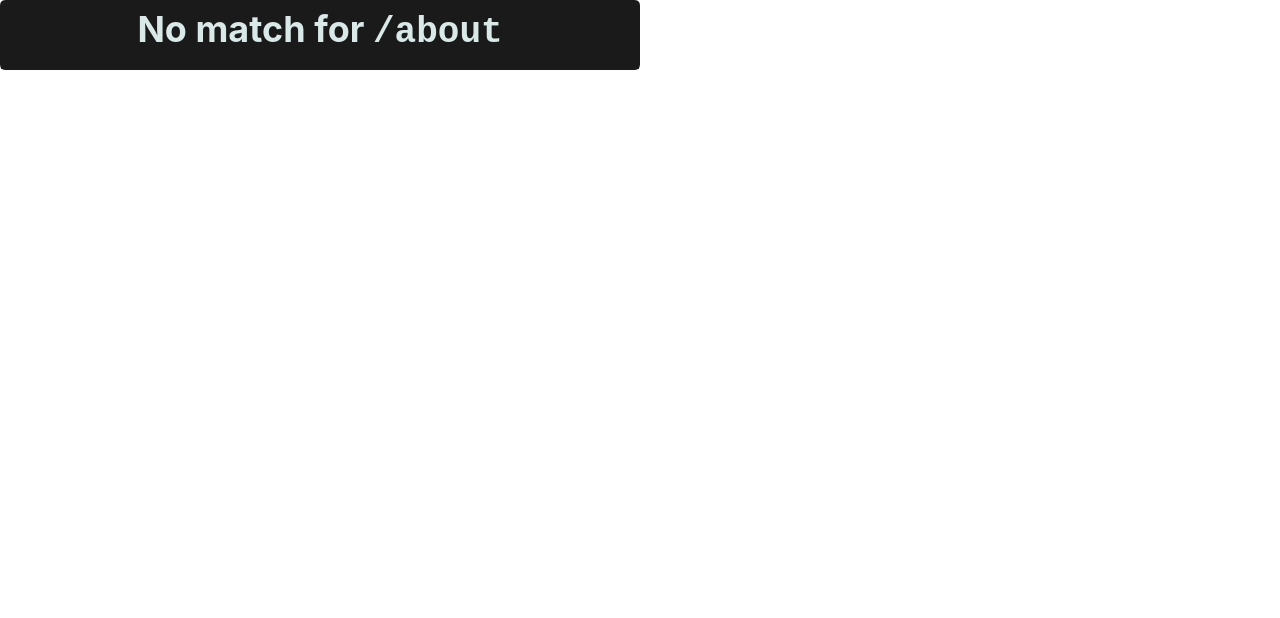
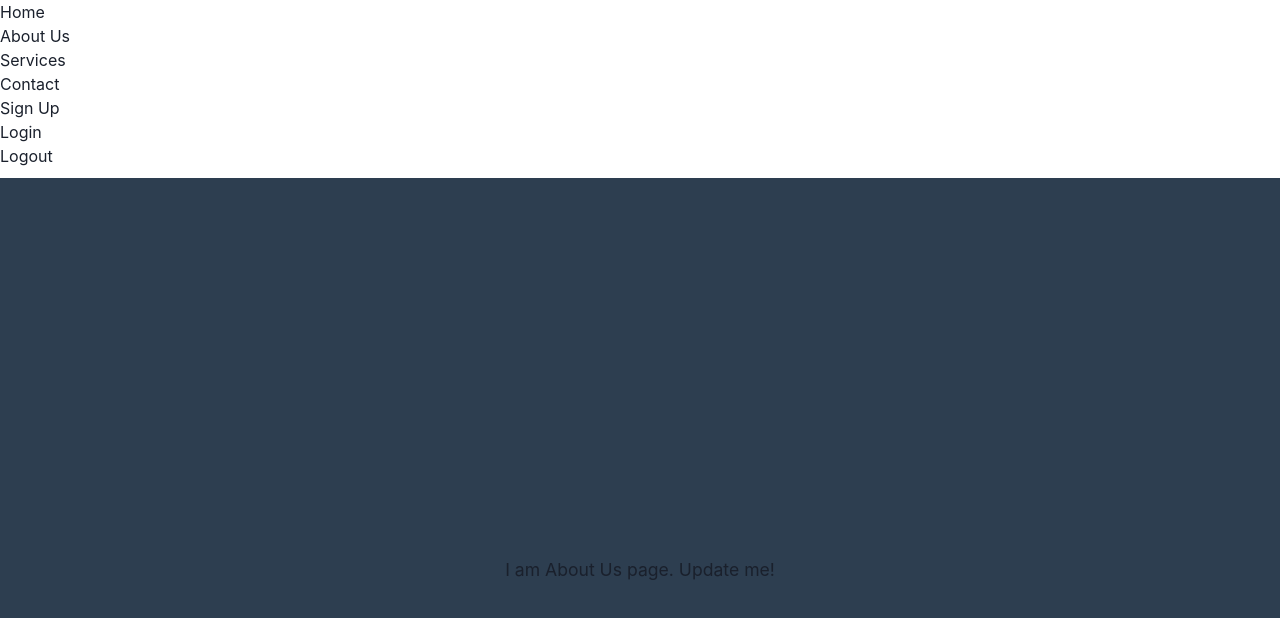
Before and after one commit to MattAJ26/holistic-healing, a React (Vite) app in the folder client/: page /about in a window 1280 px wide. Before the commit this address had no page. Shown: the top 618 px of the page. Built offline with nearby package versions, Linux system fonts and the light colour scheme.

Commit message:
add navTabs with blanc pages

```diff
--- a/client/src/App.jsx
+++ b/client/src/App.jsx
@@ -5,8 +5,9 @@ import { ApolloClient, ApolloProvider, InMemoryCache } from '@apollo/client';
 // chacckra ui settings
 // -------------------
 import { Box, ChakraProvider } from '@chakra-ui/react';
-import { extendTheme } from '@chakra-ui/react'
-import * as ReactDOM from 'react-dom/client'
+import { extendTheme } from '@chakra-ui/react';
+import * as ReactDOM from 'react-dom/client';
+import NavTabs from './components/NavTabs';
 
 const client = new ApolloClient({
   uri: '/graphql',
@@ -34,9 +35,10 @@ function App() {
 
     <ApolloProvider client={client}>
       {/* <Headers /> */}
+      <NavTabs/>
       <div className="flex-column justify-center align-center min-100-vh bg-primary">
+
         <Outlet />
-        <NavTabs/>
       </div>
     </ApolloProvider>
         </ChakraProvider>
--- a/client/src/components/NavTabs.jsx
+++ b/client/src/components/NavTabs.jsx
@@ -1,49 +1,21 @@
-function NavTabs({ currentPage, handlePageChange }) {
-    return (
-      <ul className="nav nav-tabs">
-        <li className="nav-item">
-          <a
-            href="#home"
-            onClick={() => handlePageChange('Home')}
-            // This is a conditional (ternary) operator that checks to see if the current page is "Home"
-            // If it is, we set the current page to 'nav-link-active', otherwise we set it to 'nav-link'
-            className={currentPage === 'Home' ? 'nav-link active' : 'nav-link'}
-          >
-            Home
-          </a>
-        </li>
-        <li className="nav-item">
-          <a
-            href="#about"
-            onClick={() => handlePageChange('About')}
-            // Check to see if the currentPage is `About`, and if so we use the active link class from bootstrap. Otherwise, we set it to a normal nav-link
-            className={currentPage === 'About' ? 'nav-link active' : 'nav-link'}
-          >
-            About
-          </a>
-        </li>
-        <li className="nav-item">
-          <a
-            href="#blog"
-            onClick={() => handlePageChange('Blog')}
-            // Check to see if the currentPage is `Blog`, and if so we use the active link class from bootstrap. Otherwise, we set it to a normal nav-link
-            className={currentPage === 'Blog' ? 'nav-link active' : 'nav-link'}
-          >
-            Blog
-          </a>
-        </li>
-        <li className="nav-item">
-          <a
-            href="#contact"
-            onClick={() => handlePageChange('Contact')}
-            // Check to see if the currentPage is `Contact`, and if so we use the active link class from bootstrap. Otherwise, we set it to a normal nav-link
-            className={currentPage === 'Contact' ? 'nav-link active' : 'nav-link'}
-          >
-            Contact
-          </a>
-        </li>
-      </ul>
-    );
-  }
+import { Link } from 'react-router-dom';
 
-  export default NavTabs;
+export default function NavTabs({ links }) {
+  return (
+    <nav className="navbar navbar-expand-lg bg-secondary">
+      <div className="container-fluid">
+        <div className="collapse navbar-collapse" id="navbarSupportedContent">
+          <ul className="navbar-nav me-auto mb-2 mb-lg-0">
+            <li><Link to="/">Home</Link></li>
+            <li><Link to="/about">About Us</Link></li>
+            <li><Link to="/services">Services</Link></li>
+            <li><Link to="/contact">Contact</Link></li>
+            <li><Link to="/signup">Sign Up</Link></li>
+            <li><Link to="/login">Login</Link></li>
+            <li><Link to="/logout">Logout</Link></li>
+          </ul>
+        </div>
+      </div>
+    </nav>
+  );
+}
--- /dev/null
+++ b/client/src/pages/About.jsx
@@ -0,0 +1,10 @@
+export default function About() {
+    return (
+      <div>
+        <p>
+          I am About Us page. Update me!
+        </p>
+
+      </div>
+    );
+  }
--- /dev/null
+++ b/client/src/pages/Contact.jsx
@@ -0,0 +1,10 @@
+export default function Contact() {
+    return (
+      <div>
+        <p>
+          I am Contact page. Update me!
+        </p>
+
+      </div>
+    );
+  }
--- /dev/null
+++ b/client/src/pages/Login.jsx
@@ -0,0 +1,10 @@
+export default function Login() {
+    return (
+      <div>
+        <p>
+          I am Login page. Update me!
+        </p>
+
+      </div>
+    );
+  }
--- /dev/null
+++ b/client/src/pages/Services.jsx
@@ -0,0 +1,10 @@
+export default function Services() {
+    return (
+      <div>
+        <p>
+          I am Services page. Update me!
+        </p>
+
+      </div>
+    );
+  }
--- /dev/null
+++ b/client/src/pages/Signup.jsx
@@ -0,0 +1,10 @@
+export default function Signup() {
+    return (
+      <div>
+        <p>
+          I am Sign Up page. Update me!
+        </p>
+
+      </div>
+    );
+  }
```
Also changed, not shown: client/src/main.jsx (+20 -0 lines).
